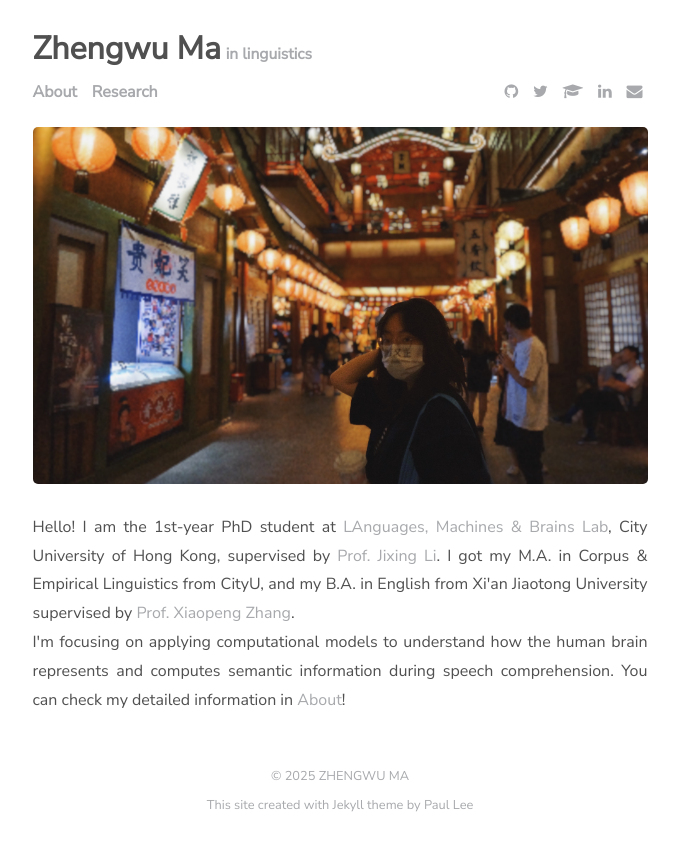
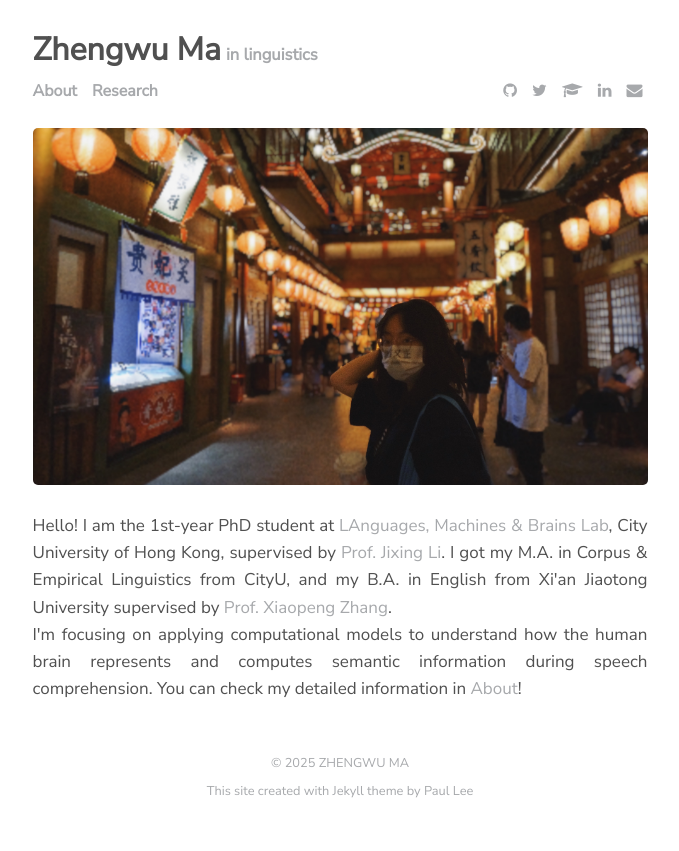
Before and after one commit to zhengwuma/zhengwuma.github.io, a Jekyll site: the page built from index.html, in a window 1280 px wide. Shown: the top 851 px of the page, without its empty margins (300-979 px from the left). Built offline with Jekyll 4.4.1, drawn with Linux system fonts in a browser that asks for light colours; the list of posts is cut into pages by our own code.

Commit message:
Update _base.scss

```diff
--- a/_sass/_base.scss
+++ b/_sass/_base.scss
@@ -4,15 +4,15 @@
 
 body {
   font-family: $sans-serif-font-family;
-  font-size: 16px;
+  font-size: 17px;
   color: $body-color;
-  line-height: 1.8rem;
+  line-height: 1.7rem;
 }
 
 @media (max-width: $elements-responsive-width) {
   body {
-    font-size: 15px;
-    line-height: 1.6rem;
+    font-size: 14px;
+    line-height: 1.5rem;
   }
   body h1 {
     font-size: 1.5rem;
```
